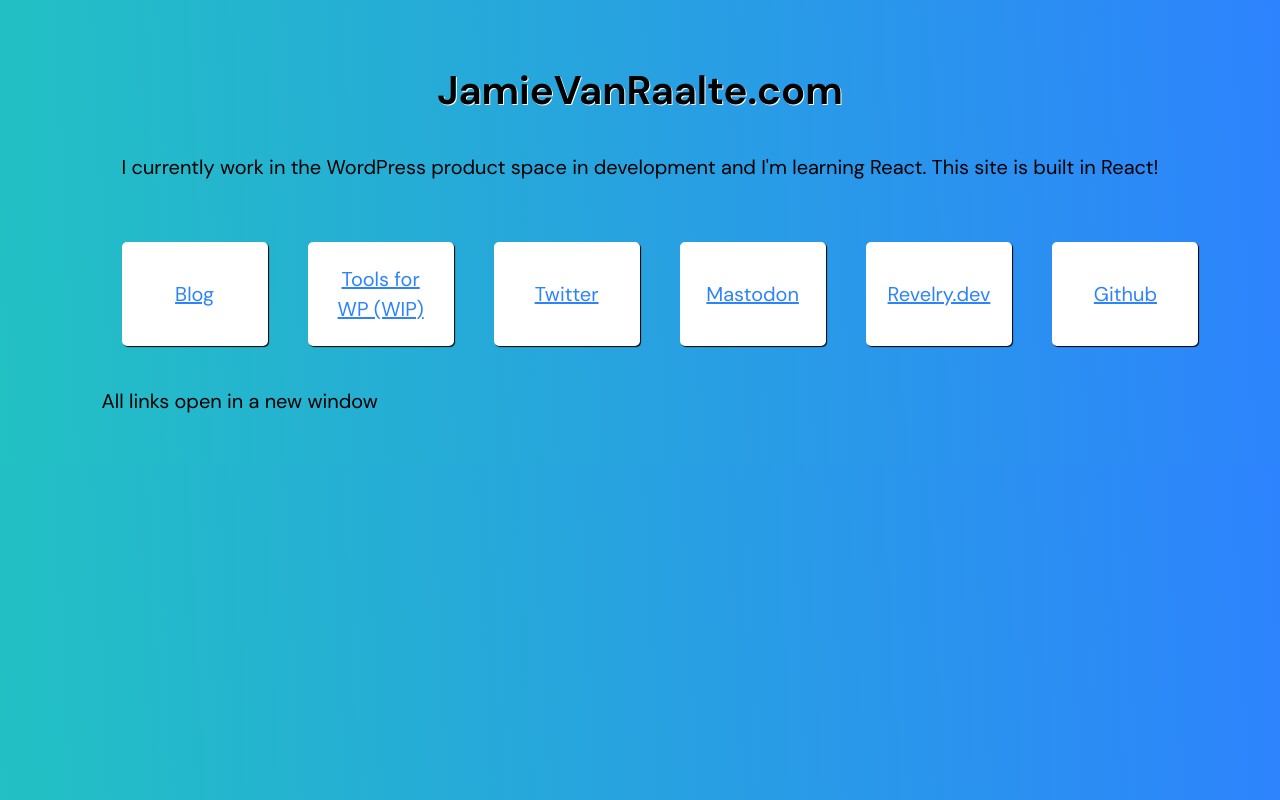
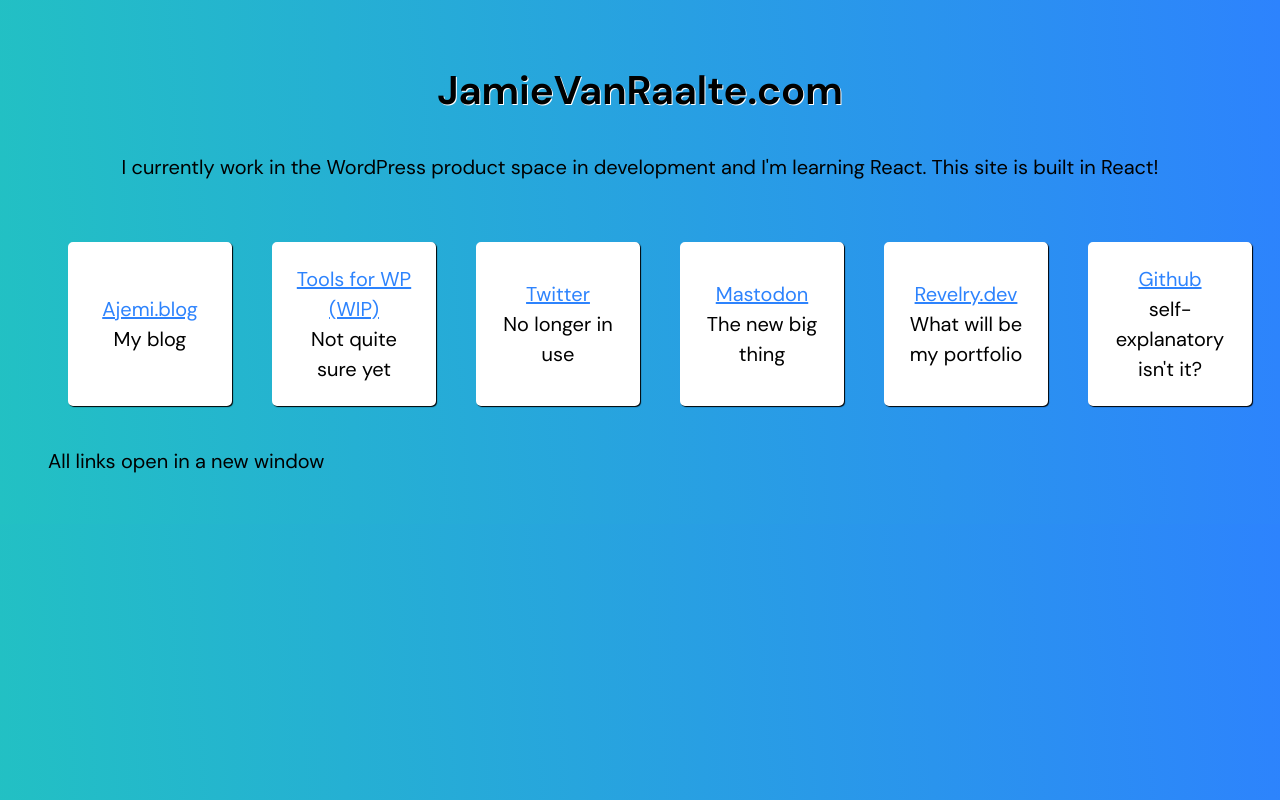
Before and after one commit to Revelry-Dev/my-portfolio, a React (Create React App) app: page / in a window 1280 px wide. Built offline with nearby package versions, Linux system fonts and the light colour scheme.

Commit message:
Add descriptions

```diff
--- a/src/App.js
+++ b/src/App.js
@@ -13,7 +13,7 @@
 
   const BlockList = blocks.map((block) =>
 
-  <Block title={block.title} url={block.link}/>
+  <Block title={block.title} url={block.link} desc={block.desc}/>
   );
 
   return (
--- a/src/Block.js
+++ b/src/Block.js
@@ -1,9 +1,12 @@
-export default function Block( { title, url }) {
+export default function Block( { title, url, desc }) {
 
 
 
 	return (
 
-		<div class="block"><a rel="noreferrer" target="_blank" href={url} title={title}>{title}</a></div>
+		<div class="block">
+			<a rel="noreferrer" target="_blank" href={url} title={title}>{title}</a>
+			<span>{desc}</span>
+		</div>
 	)
 }
--- a/src/blocks.js
+++ b/src/blocks.js
@@ -1,26 +1,32 @@
 export const blocks = [
 	  {
-		title: "Blog",
+		title: "Ajemi.blog",
 		link: "https://ajemi.blog",
+		desc: "My blog"
 	  },
 	  {
 		  title: "Tools for WP (WIP)",
 		  link: "https://toolsforwp.com",
+		  desc: "Not quite sure yet"
 		},
 	{
 	  title: "Twitter",
 	  link: "https://twitter.com/_jmele",
+	  desc: "No longer in use"
 	},
 	{
 	  title: "Mastodon",
 	  link: "https://fosstodon.org/@ajemi",
+	  desc: "The new big thing"
 	},
 	{
 	  title: "Revelry.dev",
-	  link: "https://revelry.dev"
+	  link: "https://revelry.dev",
+	  desc: "What will be my portfolio"
 	},
 	{
 	  title: "Github",
-	  link: "https://github.com/codente"
+	  link: "https://github.com/codente",
+	  desc: "self-explanatory isn't it?"
 	}
 ]
```
